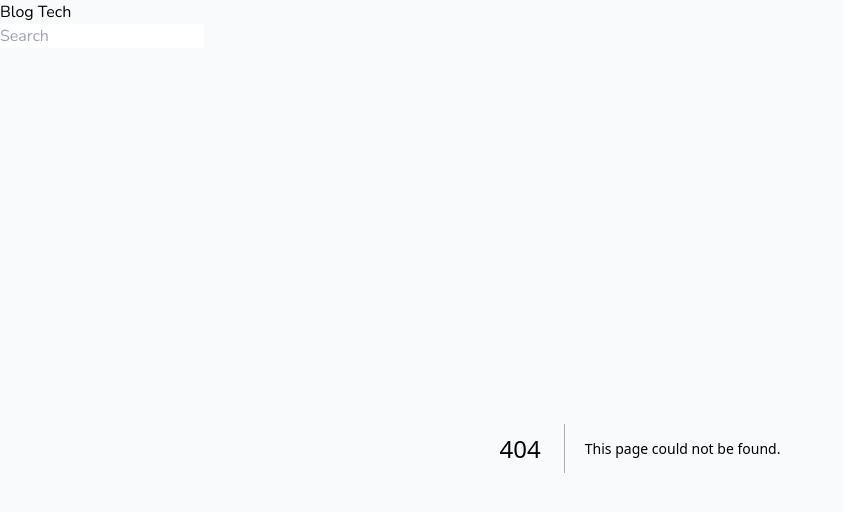
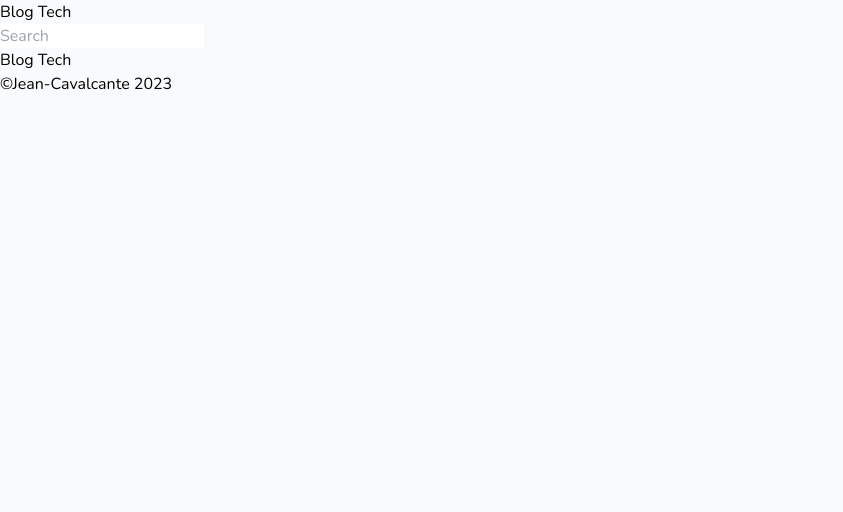
Before and after one commit to Jeann-Cavalcante/blog-next13, a Next.js app: page /blog in a window 1280 px wide. Before the commit this address had no page. Shown: the top 512 px of the page, without its empty margins (0-843 px from the left). Built offline with nearby package versions, Linux system fonts and the light colour scheme.

Commit message:
estrutura de arquivos

```diff
--- /dev/null
+++ b/src/app/blog/page.tsx
@@ -0,0 +1,9 @@
+const Blog = () => {
+  return (
+    <div className="blog">
+      <h1>Blog Tech</h1>
+    </div>
+  );
+};
+
+export default Blog;
--- a/src/app/layout.tsx
+++ b/src/app/layout.tsx
@@ -1,6 +1,7 @@
 import Header from '@/components/Header'
 import './globals.css'
 import { Nunito } from 'next/font/google'
+import Footer from '@/components/Footer'
 
 const nunito = Nunito({ subsets: ['latin'] })
 
@@ -22,6 +23,7 @@ export default function RootLayout({
         `}>
         <Header />
         {children}
+        <Footer />
       </body>
     </html>
   );
--- /dev/null
+++ b/src/components/CardPosts.tsx
@@ -0,0 +1,9 @@
+const CardPosts = () => {
+  return (
+    <div className="card">
+      <h1>Card Posts</h1>
+    </div>
+  );
+}
+
+export default CardPosts;
--- /dev/null
+++ b/src/components/HeaderItem.tsx
@@ -0,0 +1,9 @@
+ const HeaderItem = () => {
+  return (
+    <div>
+      <h1>Header item</h1>
+    </div>
+  );
+ }
+
+ export default HeaderItem;
--- /dev/null
+++ b/src/components/PopularPosts.tsx
@@ -0,0 +1,9 @@
+const PopularPosts = () => {
+  return (
+    <div className="popular-posts">
+      <h1>Popular Posts</h1>
+    </div>
+  );
+}
+
+export default PopularPosts;
```
Also changed, not shown: src/components/Categories.tsx (added).
